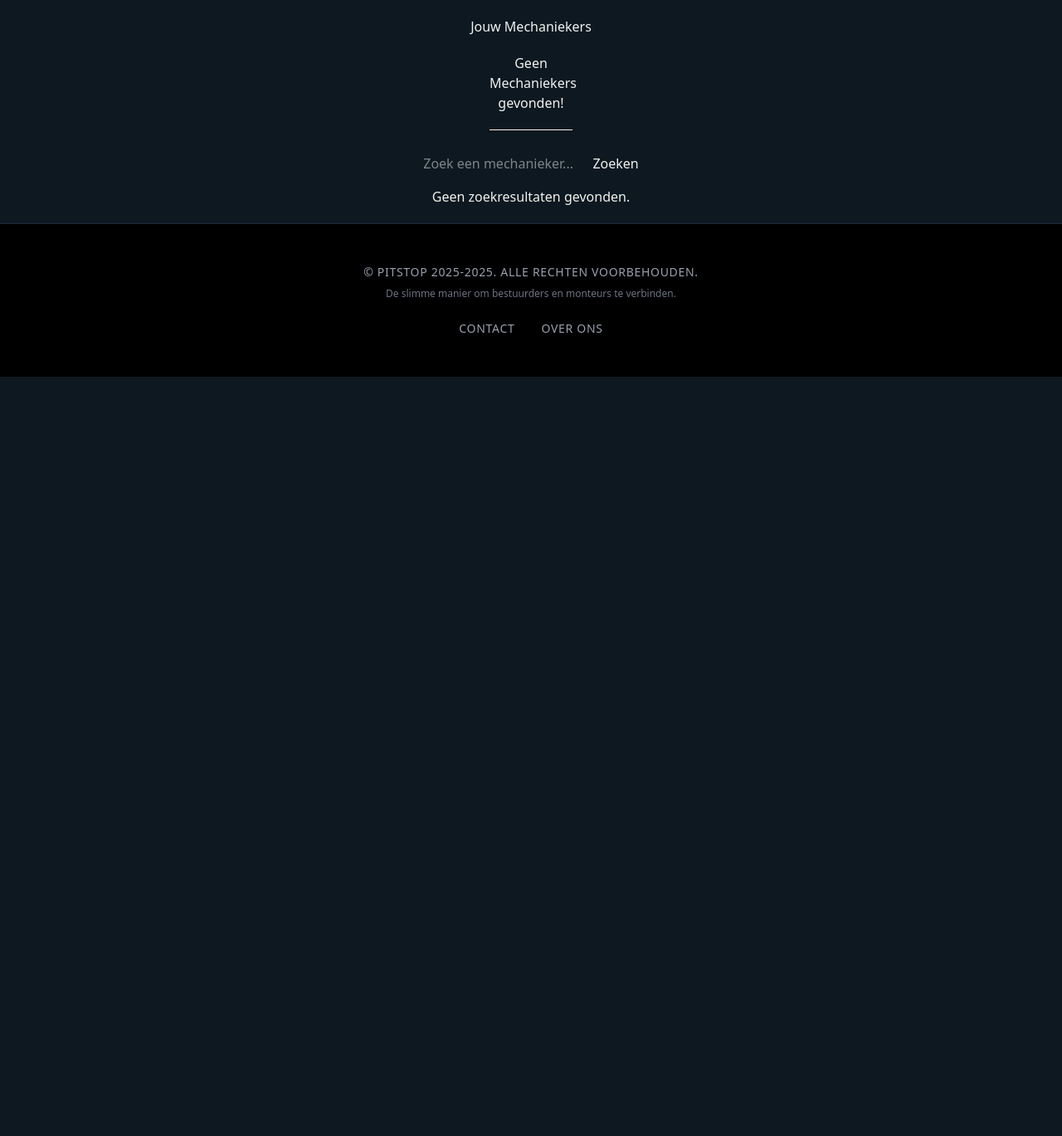
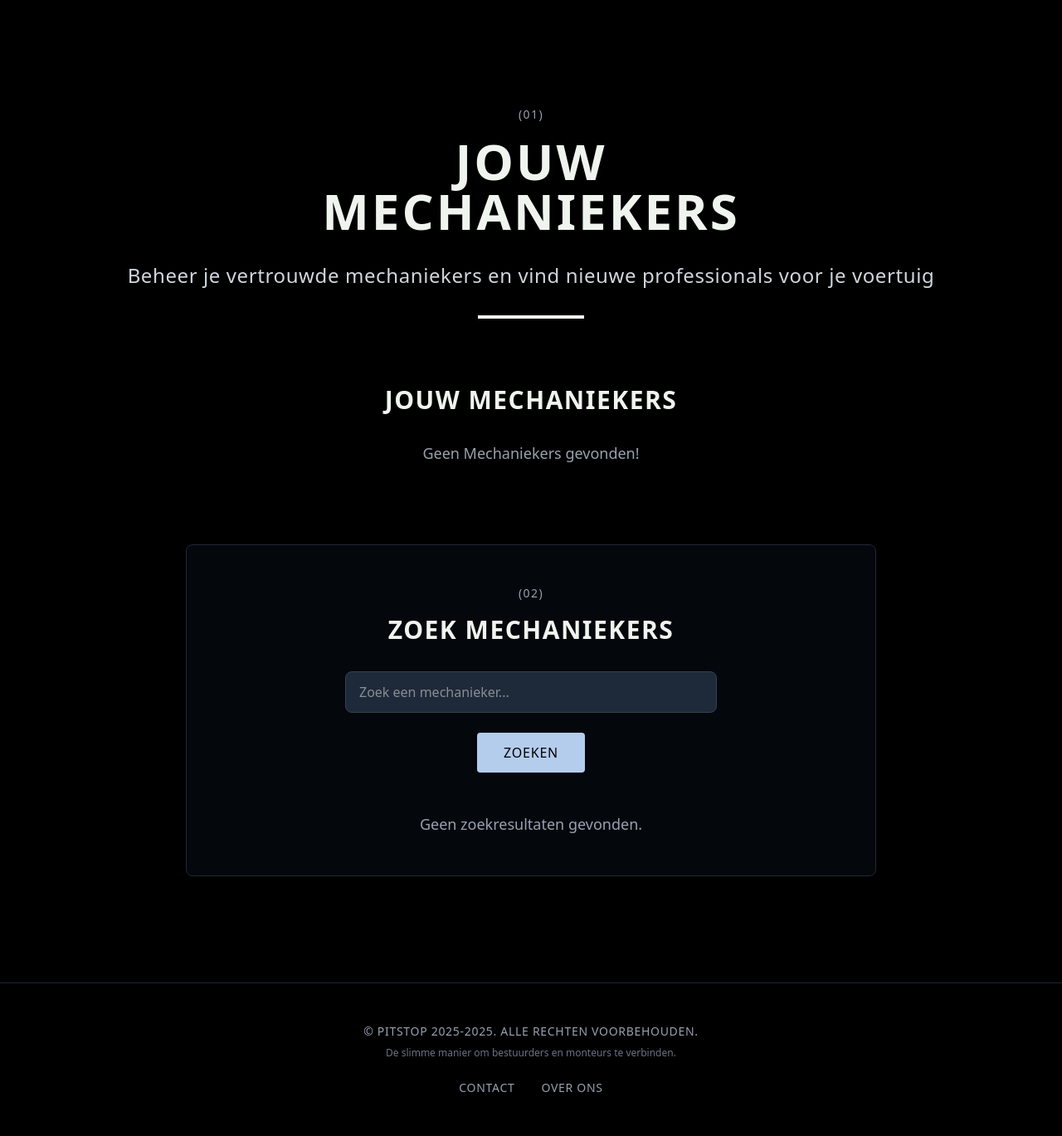
Before and after one commit to Banderas13/pitstop, a Laravel app: page /mechanics in a window 1280 px wide. Shown: the part 64-1433 px from the top of the page at 83% size. Before the commit the page ends 518 px from the top, so only its background shows below. Run offline with Laravel 12, Linux system fonts and the light colour scheme; the visitor is signed in with stand-in values (Sample User, id 1); data comes from the database, SQL or seed files in the repository; data that the repository does not hold is empty; style sheets or scripts are compiled from the project's sources.

Commit message:
Revamp mechanics page layout using Tailwind CSS, enhancing visual appeal and user experience. Introduce structured sections for user mechanics and search functionality, improving content organization and accessibility.

```diff
--- a/resources/views/mechanics.blade.php
+++ b/resources/views/mechanics.blade.php
@@ -1,43 +1,101 @@
 @extends('layouts.app')
 
 @section('content')
-    <div class="text-center py-5">
-        <h2>Jouw Mechaniekers</h2>
-        <div class="w-25 mx-auto my-5">
-            <ul>
+    <div class="min-h-screen bg-black">
+        <!-- Hero Section -->
+        <section class="pt-32">
+            <div class="max-w-7xl mx-auto px-6 lg:px-8">
+                <div class="text-center mb-20">
+                    <p class="text-sm uppercase tracking-widest text-gray-400 mb-4">(01)</p>
+                    <h1 class="text-4xl lg:text-6xl font-black uppercase tracking-wider mb-8">
+                        JOUW<br>MECHANIEKERS
+                    </h1>
+                    <p class="text-xl lg:text-2xl text-gray-300 font-light tracking-wide mb-8">
+                        Beheer je vertrouwde mechaniekers en vind nieuwe professionals voor je voertuig
+                    </p>
+                    <div class="w-32 h-1 bg-white mx-auto"></div>
+                </div>
+            </div>
+        </section>
+
+        <!-- Your Mechanics Section -->
+        <section class="pb-16">
+            <div class="max-w-4xl mx-auto px-6 lg:px-8">
+                    <div class="text-center mb-8">
+                        <h2 class="text-2xl lg:text-3xl font-bold uppercase tracking-wider text-white">JOUW MECHANIEKERS</h2>
+                    </div>
+                    <div class="space-y-6 mb-8">
                         @if ($mechanics->isEmpty())
-                    <li>Geen Mechaniekers gevonden!</li>
+                            <p class="text-gray-400 text-center text-lg">Geen Mechaniekers gevonden!</p>
                         @else
+                            <div class="grid grid-cols-1 md:grid-cols-2 gap-6">
                                 @foreach($mechanics as $mechanic)
-                        <li>{{ $mechanic->name }} - {{ $mechanic->company_name }}</li>
+                                    <div class="border-l-2 border-chiffon pl-6">
+                                        <span class="text-lg text-pblue font-semibold">{{ $mechanic->company_name }}</span>
+                                        <p class="text-gray-300 text-sm">{{ $mechanic->name }}</p>
+
+                                    </div>
                                 @endforeach
+                            </div>
                         @endif
-            </ul>
                     </div>
-        <hr class="w-25 mx-auto my-5">
-        <form method="GET" action="{{ route('mechanics.search') }}" class="mb-4">
-            <input type="text" name="search" class="form-control w-50 mx-auto" placeholder="Zoek een mechanieker..." value="{{ request('search') }}">
-            <button type="submit" class="btn btn-primary mt-2">Zoeken</button>
+            </div>
+        </section>
+
+        <!-- Search Section -->
+        <section class="pb-32">
+            <div class="max-w-4xl mx-auto px-6 lg:px-8">
+                <div class="bg-gray-900/30 border border-gray-800 p-12 rounded-lg">
+                    <div class="text-center mb-8">
+                        <p class="text-sm uppercase tracking-widest text-gray-400 mb-4">(02)</p>
+                        <h2 class="text-2xl lg:text-3xl font-bold uppercase tracking-wider text-white">ZOEK MECHANIEKERS</h2>
+                    </div>
+
+                    <!-- Search Form -->
+                    <div class="mb-12">
+                        <form method="GET" action="{{ route('mechanics.search') }}" class="text-center">
+                            <div class="max-w-md mx-auto mb-6">
+                                <input type="text" name="search" class="w-full bg-gray-800 border border-gray-700 text-white px-4 py-3 rounded-lg focus:outline-none focus:border-pblue focus:ring-1 focus:ring-pblue transition-colors duration-300" placeholder="Zoek een mechanieker..." value="{{ request('search') }}">
+                            </div>
+                            <button type="submit" class="inline-block bg-pblue text-black px-8 py-3 font-medium uppercase tracking-wider hover:bg-gray-200 transition-colors duration-300 rounded">
+                                ZOEKEN
+                            </button>
                         </form>
-        <ul>
+                    </div>
+
+                    <!-- Search Results -->
+                    <div class="space-y-6">
                         @if ($searchedMechanics->isEmpty())
-                <li>Geen zoekresultaten gevonden.</li>
+                            <p class="text-gray-400 text-center text-lg">Geen zoekresultaten gevonden.</p>
                         @else
+                            <div class="space-y-4">
                                 @foreach($searchedMechanics as $mechanic)
-                    <li>
-                        {{ $mechanic->name }} - {{ $mechanic->company_name }}
-
+                                    <div class="bg-gray-800/50 border border-gray-700 p-6 rounded-lg">
+                                        <div class="flex items-center justify-between">
+                                            <div class="border-l-2 border-chiffon pl-4">
+                                            <span class="text-lg text-pblue font-semibold">{{ $mechanic->company_name }}</span>
+                                            <p class="text-gray-300 text-sm">{{ $mechanic->name }}</p>
+                                            </div>
+                                            <div>
                                                 @if (!$mechanics->contains($mechanic->id))
-                            <form method="POST" action="{{ route('mechanics.add', $mechanic->id) }}" class="d-inline">
+                                                    <form method="POST" action="{{ route('mechanics.add', $mechanic->id) }}" class="inline">
                                                         @csrf
-                                <button type="submit" class="btn btn-sm btn-success">Toevoegen</button>
+                                                        <button type="submit" class="bg-green-600 text-white px-4 py-2 text-sm font-medium uppercase tracking-wider hover:bg-green-700 transition-colors duration-300 rounded">
+                                                            TOEVOEGEN
+                                                        </button>
                                                     </form>
                                                 @else
-                            <span class="text-muted">(al toegevoegd)</span>
+                                                    <span class="text-gray-400 text-sm uppercase tracking-wider">(al toegevoegd)</span>
                                                 @endif
-                    </li>
+                                            </div>
+                                        </div>
+                                    </div>
                                 @endforeach
+                            </div>
                         @endif
-        </ul>
+                    </div>
+                </div>
+            </div>
+        </section>
     </div>
 @endsection
```
Lines whose indentation alone changed are shown as unchanged.
